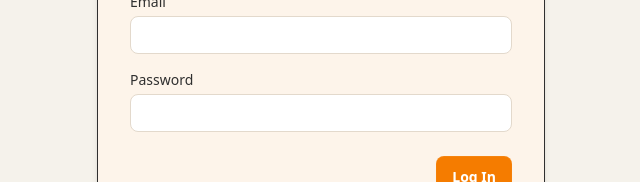
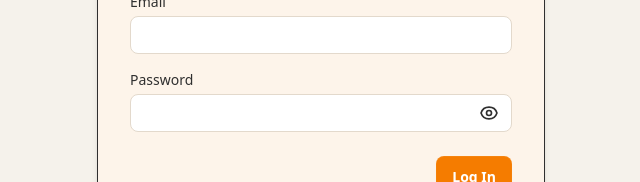
Before and after one commit to hokageCV/pravah, a React (Vite) app in the folder frontend/: page /auth/login in a window 1280 px wide. Shown: the part 306-488 px from the top of the page, without its empty margins (319-959 px from the left). Built offline with nearby package versions, Linux system fonts and the light colour scheme.

Commit message:
Add show-password

```diff
--- a/frontend/src/components/auth/Login.tsx
+++ b/frontend/src/components/auth/Login.tsx
@@ -3,6 +3,7 @@ import { Link, useRouter } from '@tanstack/react-router';
 import { type FormEvent, useState } from 'react';
 import { BASE_URL } from '../../constants';
 import { useAuthStore } from './auth.store';
+import { PasswordInput } from './password';
 
 export function Login() {
   let [formData, setFormData] = useState({
@@ -79,15 +80,7 @@ export function Login() {
             />
           </div>
 
-          <div>
-            <label
-              htmlFor='password'
-              className='block text-sm font-medium text-c-text mb-1'
-            >
-              Password
-            </label>
-            <input
-              type='password'
+          <PasswordInput
             id='password'
             name='password'
             value={formData.password}
@@ -95,10 +88,7 @@ export function Login() {
               setFormData((prev) => ({ ...prev, password: e.target.value }))
             }
             required
-              className='w-full px-3 py-2 border border-c-border rounded-lg bg-white text-sm text-c-text focus:outline-none focus:ring-2 focus:ring-c-accent/40 focus:border-c-accent'
           />
-          </div>
-
           <button
             type='submit'
             className='btn border-none mt-2 self-end bg-c-accent hover:bg-c-accent-hover text-white font-semibold px-4 py-2 rounded-lg transition duration-200'
--- a/frontend/src/components/auth/Signup.tsx
+++ b/frontend/src/components/auth/Signup.tsx
@@ -3,6 +3,7 @@ import { Link, useRouter } from '@tanstack/react-router';
 import { type FormEvent, useState } from 'react';
 import { BASE_URL } from '../../constants';
 import { useAuthStore } from './auth.store';
+import { PasswordInput } from './password';
 
 export function Signup() {
   let [formData, setFormData] = useState({
@@ -102,25 +103,16 @@ export function Signup() {
             />
           </div>
 
-          <div>
-            <label
-              htmlFor='password'
-              className='block text-sm font-medium text-c-text mb-1'
-            >
-              Password
-            </label>
-            <input
-              type='password'
+          <PasswordInput
             id='password'
             name='password'
             value={formData.password}
             onChange={(e) =>
               setFormData((prev) => ({ ...prev, password: e.target.value }))
             }
+            label='Password'
             required
-              className='w-full px-3 py-2 border border-c-border rounded-lg bg-white text-sm text-c-text focus:outline-none focus:ring-2 focus:ring-c-accent/40 focus:border-c-accent'
           />
-          </div>
 
           <button
             type='submit'
--- /dev/null
+++ b/frontend/src/components/auth/password.tsx
@@ -0,0 +1,102 @@
+import { useState, type ChangeEvent } from 'react';
+
+type PasswordInputProps = {
+  id: string;
+  name: string;
+  value: string;
+  onChange: (e: ChangeEvent<HTMLInputElement>) => void;
+  required?: boolean;
+  className?: string;
+  label?: string;
+};
+
+export function PasswordInput({
+  id,
+  name,
+  value,
+  onChange,
+  required = false,
+  className = '',
+  label = 'Password',
+}: PasswordInputProps) {
+  let [showPassword, setShowPassword] = useState(false);
+
+  return (
+    <div>
+      <label
+        htmlFor={id}
+        className='block text-sm font-medium text-c-text mb-1'
+      >
+        {label}
+      </label>
+
+      <div className='flex items-center border border-c-border rounded-lg bg-white px-3 py-2 focus-within:ring-2 focus-within:ring-c-accent/40 focus-within:border-c-accent'>
+        <input
+          type={showPassword ? 'text' : 'password'}
+          id={id}
+          name={name}
+          value={value}
+          onChange={onChange}
+          required={required}
+          className={`flex-1 text-sm text-c-text focus:outline-none bg-transparent ${className}`}
+          aria-describedby={`${id}-toggle`}
+        />
+
+        <button
+          type='button'
+          id={`${id}-toggle`}
+          aria-label={showPassword ? 'Hide password' : 'Show password'}
+          aria-pressed={showPassword}
+          onClick={() => setShowPassword((prev) => !prev)}
+          className='ml-2 text-c-text hover:text-c-accent focus:outline-none'
+        >
+          {showPassword ? <EyeOffIcon /> : <EyeIcon />}
+        </button>
+      </div>
+    </div>
+  );
+}
+
+function EyeIcon() {
+  return (
+    <svg
+      xmlns='http://www.w3.org/2000/svg'
+      className='h-5 w-5'
+      fill='none'
+      viewBox='0 0 24 24'
+      stroke='currentColor'
+    >
+      <path
+        strokeLinecap='round'
+        strokeLinejoin='round'
+        strokeWidth={2}
+        d='M15 12a3 3 0 11-6 0 3 3 0 016 0z'
+      />
+      <path
+        strokeLinecap='round'
+        strokeLinejoin='round'
+        strokeWidth={2}
+        d='M2.458 12C3.732 7.943 7.523 5 12 5c4.477 0 8.268 2.943 9.542 7-1.274 4.057-5.065 7-9.542 7-4.477 0-8.268-2.943-9.542-7z'
+      />
+    </svg>
+  );
+}
+
+function EyeOffIcon() {
+  return (
+    <svg
+      xmlns='http://www.w3.org/2000/svg'
+      className='h-5 w-5'
+      fill='none'
+      viewBox='0 0 24 24'
+      stroke='currentColor'
+    >
+      <path
+        strokeLinecap='round'
+        strokeLinejoin='round'
+        strokeWidth={2}
+        d='M13.875 18.825A10.05 10.05 0 0112 19c-5.523 0-10-4.477-10-10 0-1.1.177-2.163.5-3.152M9.9 9.9l4.2 4.2M9.9 14.1l4.2-4.2M3 3l18 18'
+      />
+    </svg>
+  );
+}
```
Lines whose indentation alone changed are shown as unchanged.
